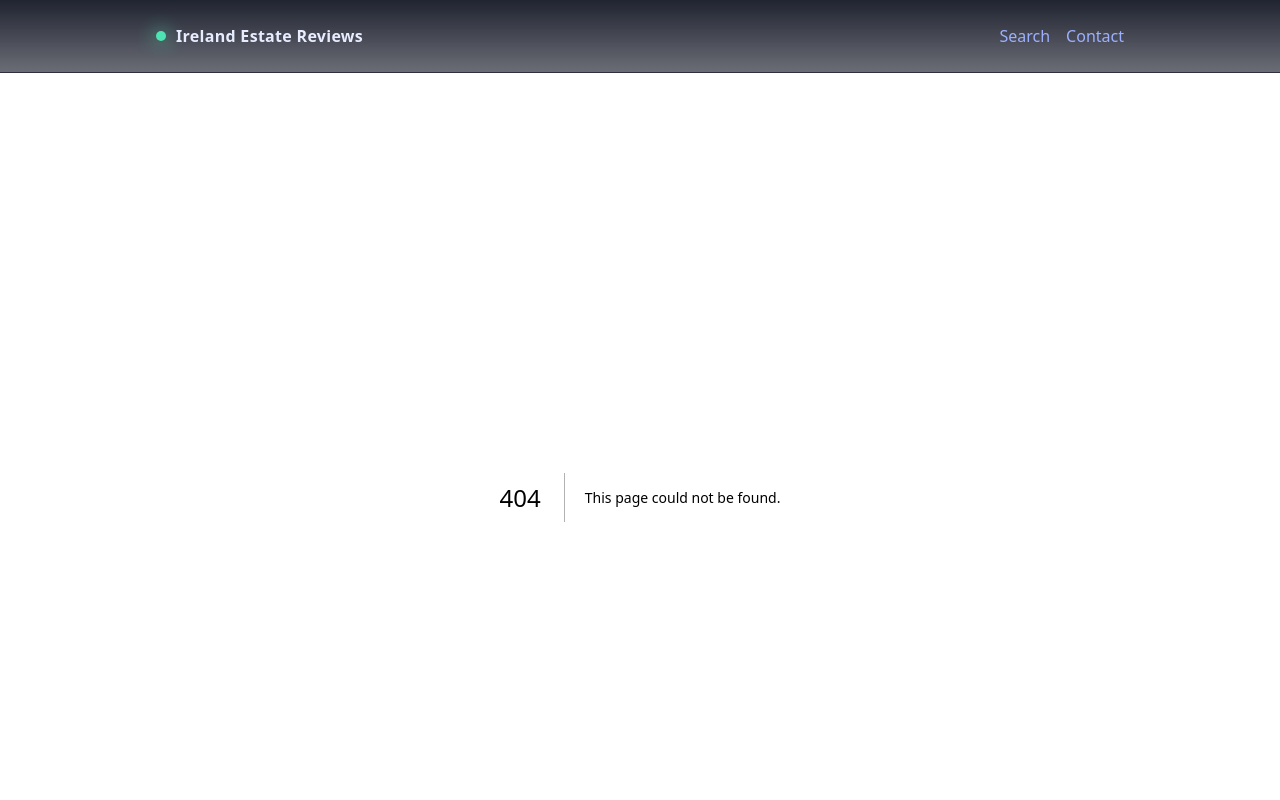
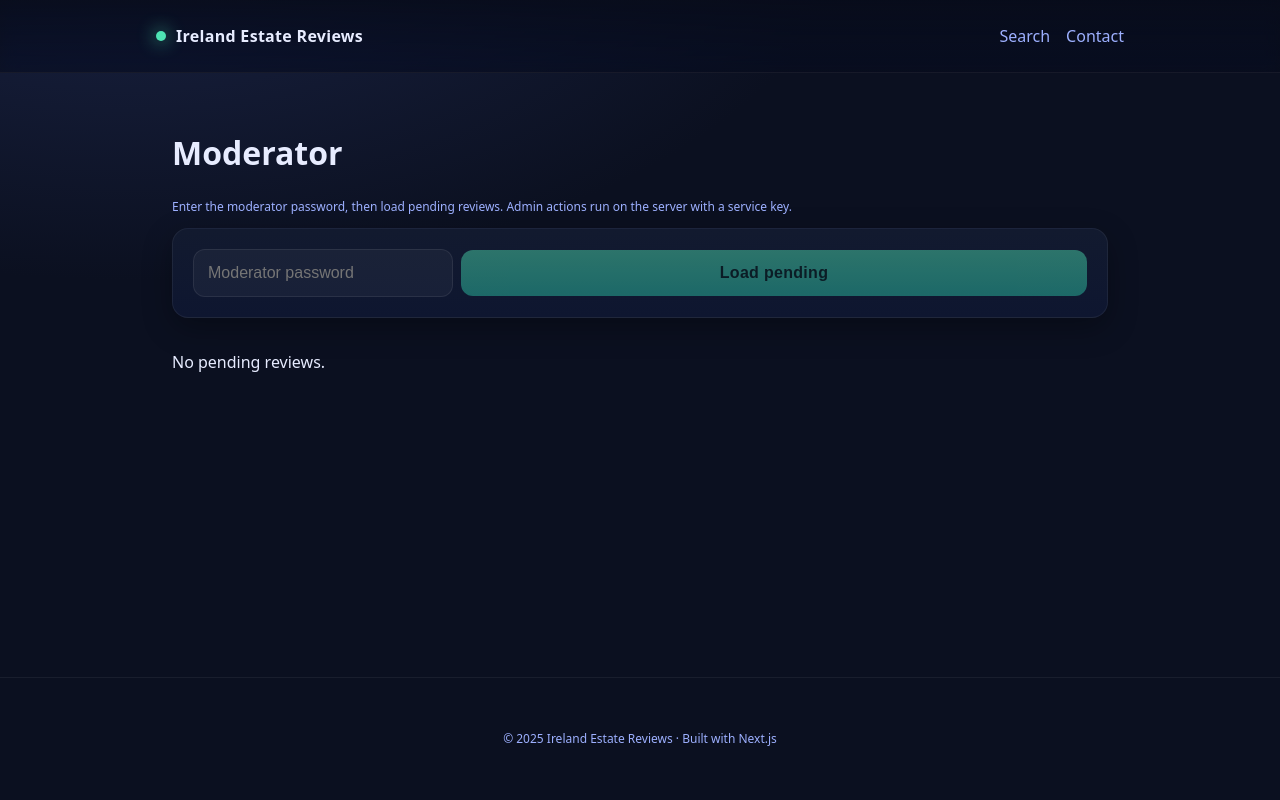
Before and after one commit to seamusk84/reviewer, a Next.js app: page /admin/moderate in a window 1280 px wide. Before the commit this address had no page. Shown: the top 800 px of the page. Built offline with nearby package versions, Linux system fonts and the light colour scheme.

Commit message:
Create moderate.tsx

```diff
--- /dev/null
+++ b/pages/admin/moderate.tsx
@@ -0,0 +1,136 @@
+// pages/admin/moderate.tsx
+import React from "react";
+
+type Review = {
+  id: string;
+  inserted_at: string;
+  county: string;
+  town: string;
+  estate: string;
+  rating: number;
+  title: string | null;
+  body: string | null;
+  name: string | null;
+  email: string | null;
+  status: string;
+};
+
+const slug = (s: string) =>
+  s.toLowerCase().replace(/[^a-z0-9]+/g, "-").replace(/(^-|-$)/g, "");
+
+export default function Moderate() {
+  const [token, setToken] = React.useState("");
+  const [reviews, setReviews] = React.useState<Review[]>([]);
+  const [loading, setLoading] = React.useState(false);
+  const [error, setError] = React.useState<string | null>(null);
+
+  React.useEffect(() => {
+    const saved = localStorage.getItem("modToken") || "";
+    setToken(saved);
+  }, []);
+
+  async function load() {
+    try {
+      setLoading(true);
+      setError(null);
+      const res = await fetch("/api/moderation?status=pending", {
+        headers: { Authorization: `Bearer ${token}` },
+      });
+      const json = await res.json();
+      if (!json.ok) throw new Error(json.error || "Failed to load");
+      setReviews(json.reviews || []);
+    } catch (e: any) {
+      setError(e.message);
+    } finally {
+      setLoading(false);
+    }
+  }
+
+  async function act(id: string, action: "approve" | "reject") {
+    const prev = reviews;
+    setReviews((r) => r.filter((x) => x.id !== id)); // optimistic remove
+    try {
+      const res = await fetch("/api/moderation", {
+        method: "POST",
+        headers: {
+          "Content-Type": "application/json",
+          Authorization: `Bearer ${token}`,
+        },
+        body: JSON.stringify({ id, action }),
+      });
+      const json = await res.json();
+      if (!json.ok) throw new Error(json.error || "Action failed");
+    } catch (e: any) {
+      setError(e.message);
+      setReviews(prev); // rollback
+    }
+  }
+
+  return (
+    <div style={{ maxWidth: 1000, margin: "32px auto", padding: "0 16px" }}>
+      <h1>Moderator</h1>
+      <p className="small">
+        Enter the moderator password, then load pending reviews. Admin actions
+        run on the server with a service key.
+      </p>
+
+      <div className="card" style={{ display: "flex", gap: 8, alignItems: "center" }}>
+        <input
+          className="input"
+          type="password"
+          placeholder="Moderator password"
+          value={token}
+          onChange={(e) => {
+            setToken(e.target.value);
+            localStorage.setItem("modToken", e.target.value);
+          }}
+          style={{ maxWidth: 260 }}
+        />
+        <button className="button" onClick={load} disabled={!token || loading}>
+          {loading ? "Loading…" : "Load pending"}
+        </button>
+        {error && (
+          <span className="small" style={{ color: "#ffbdbd", marginLeft: 8 }}>
+            {error}
+          </span>
+        )}
+      </div>
+
+      <div style={{ marginTop: 16, display: "grid", gap: 12 }}>
+        {reviews.map((r) => (
+          <div key={r.id} className="card">
+            <div style={{ display: "flex", gap: 8, flexWrap: "wrap", alignItems: "center" }}>
+              <strong>
+                {r.county} / {r.town} / {r.estate}
+              </strong>
+              <span style={{ color: "#9db0ff" }}>
+                {new Date(r.inserted_at).toLocaleString()}
+              </span>
+              <span>{"★".repeat(r.rating)}{"☆".repeat(5 - r.rating)}</span>
+              <span style={{ marginLeft: "auto" }}>
+                <a
+                  href={`/${slug(r.county)}/${slug(r.town)}/${slug(r.estate)}`}
+                  style={{ color: "var(--brand)" }}
+                  target="_blank"
+                  rel="noreferrer"
+                >
+                  View page →
+                </a>
+              </span>
+            </div>
+            {r.title && <p style={{ marginTop: 6 }}><em>{r.title}</em></p>}
+            {r.body && <p style={{ marginTop: 6 }}>{r.body}</p>}
+            <p className="small" style={{ color: "#9db0ff" }}>
+              By {r.name || "Anonymous"} {r.email ? `• ${r.email}` : ""}
+            </p>
+            <div className="row" style={{ marginTop: 8 }}>
+              <button className="button" onClick={() => act(r.id, "approve")}>Approve</button>
+              <button className="button secondary" onClick={() => act(r.id, "reject")}>Reject</button>
+            </div>
+          </div>
+        ))}
+        {!loading && reviews.length === 0 && <p>No pending reviews.</p>}
+      </div>
+    </div>
+  );
+}
```
